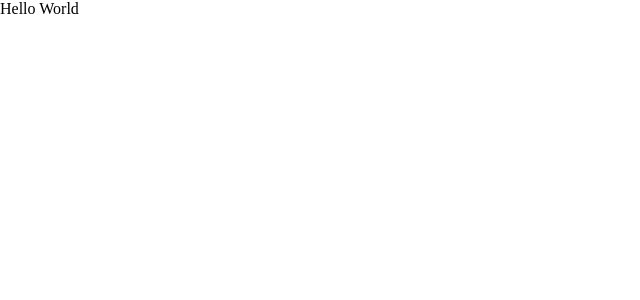
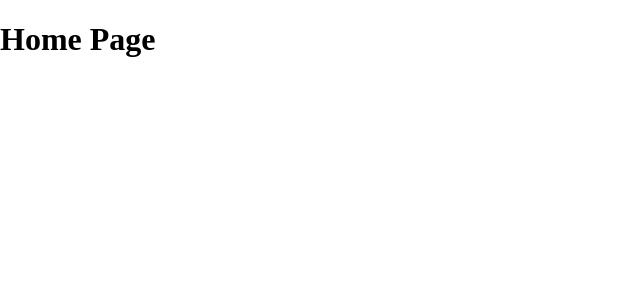
Before and after one commit to ZhuZiliang99/sycophone, a React (Vite) app in the folder apps/web/: page / in a window 1280 px wide. Shown: the top 300 px of the page, without its empty margins (0-640 px from the left). Built offline with nearby package versions, Linux system fonts and the light colour scheme.

Commit message:
core: initialize config

```diff
--- a/apps/web/src/App.tsx
+++ b/apps/web/src/App.tsx
@@ -1,10 +1,8 @@
+import AppRouter from './routers'
 
 function App() {
-
   return (
-    <>
-      <span>Hello World</span>
-    </>
+    <AppRouter />
   )
 }
 
--- /dev/null
+++ b/apps/web/src/pages/home/index.tsx
@@ -0,0 +1,5 @@
+export function HomePage() {
+    return (
+        <h1>Home Page</h1>
+    )
+}
--- /dev/null
+++ b/apps/web/src/routers/index.tsx
@@ -0,0 +1,14 @@
+import { BrowserRouter, Routes, Route } from 'react-router-dom'
+import { HomePage } from '../pages/home'
+import { paths } from './paths'
+
+
+export default function AppRouter() {
+    return (
+        <BrowserRouter>
+            <Routes>
+                <Route path={paths.home} element={<HomePage />} />
+            </Routes>
+        </BrowserRouter>
+    )
+}
--- /dev/null
+++ b/apps/web/src/routers/paths/index.tsx
@@ -0,0 +1,3 @@
+export const paths = {
+    home: '/',
+}
--- a/apps/web/vite.config.ts
+++ b/apps/web/vite.config.ts
@@ -1,7 +1,13 @@
 import react from '@vitejs/plugin-react'
 import { defineConfig } from 'vite'
+import {fileURLToPath, URL} from 'node:url'
 
 // https://vite.dev/config/
 export default defineConfig({
   plugins: [react()],
+  resolve: {
+    alias: {
+      '@': fileURLToPath(new URL('./src', import.meta.url)),
+    },
+  },
 })
--- a/package.json
+++ b/package.json
@@ -9,6 +9,12 @@
   "keywords": [],
   "author": "",
   "license": "ISC",
+  "baseUrl": ".",
+  "paths": {
+    "@/*": [
+      "src/*"
+    ]
+  },
   "dependencies": {
     "axios": "^1.20.0",
     "react-router-dom": "^7.18.3",
```
Also changed, not shown: apps/web/package.json (+9 -0 lines).
